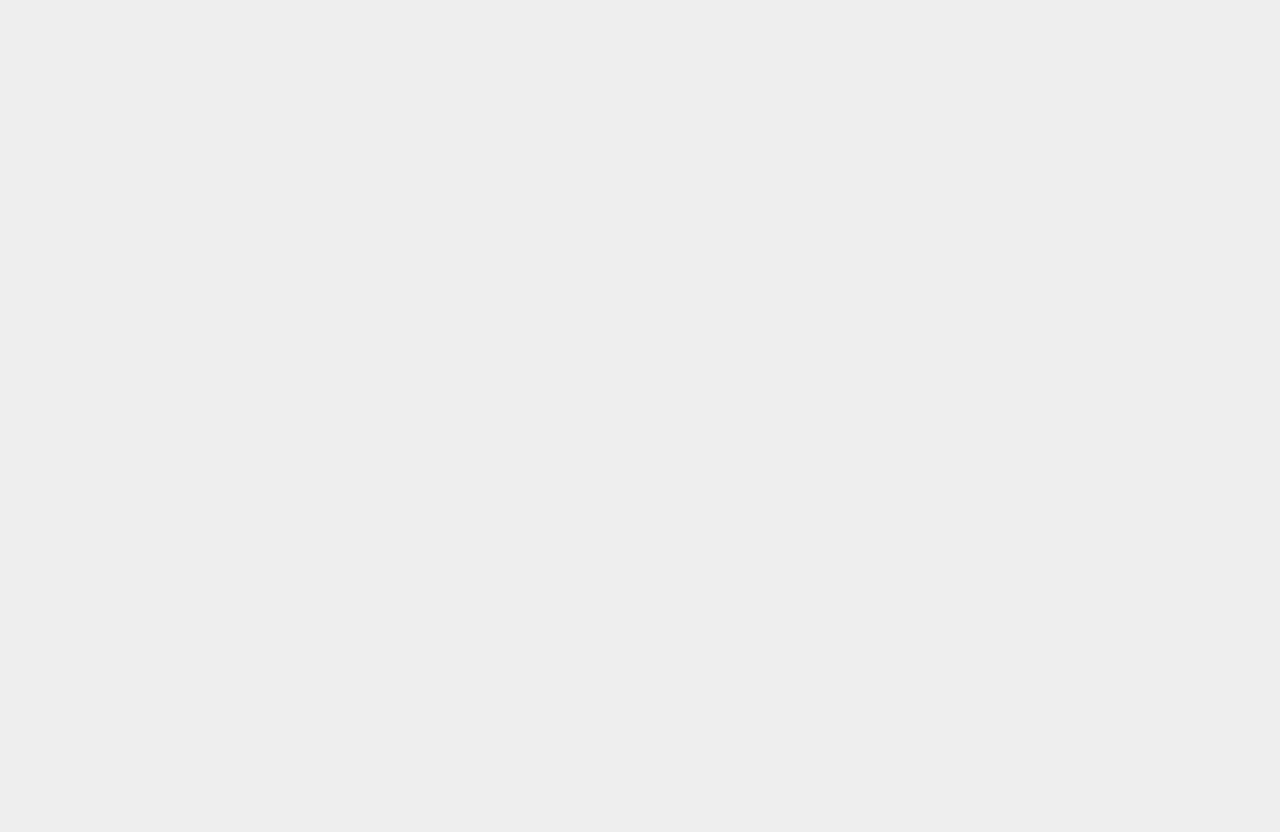
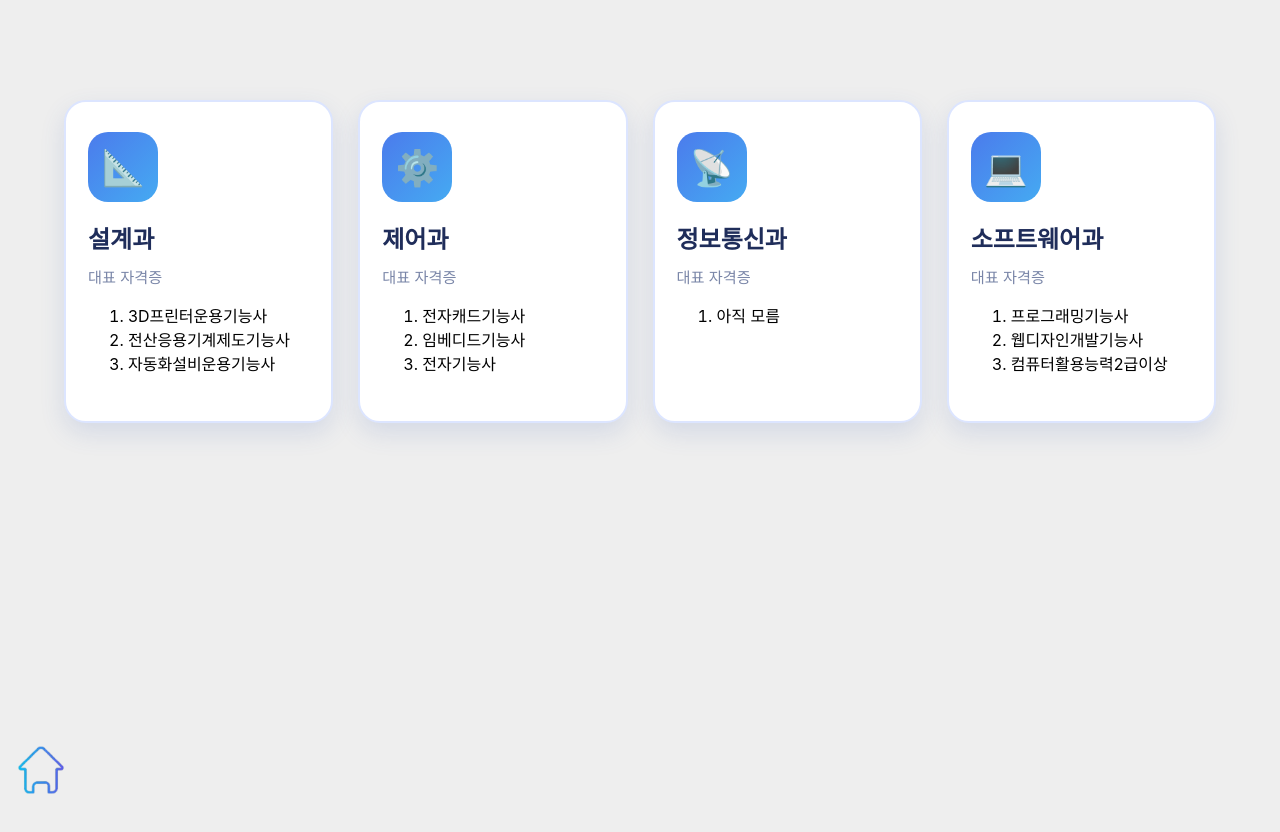
Before and after one commit to yougive9090/SPAMTEAM, a React (Create React App) app in the folder project/: page /Certificate in a window 1280 px wide. Before the commit this address had no page. Shown: the top 832 px of the page. Before the commit the page ends 800 px from the top, so only its background shows below. Built offline with nearby package versions, Linux system fonts and the light colour scheme.

Commit message:
자격증

```diff
--- a/project/src/App.js
+++ b/project/src/App.js
@@ -2,7 +2,7 @@ import './App.css';
 import Menu from './js/menu';
 import HunMenu from './js/hun_menu';
 import Home from './js/home';
-
+import Wkrurwmd from './js/wkrurwmd';
 import { BrowserRouter, Routes, Route } from 'react-router-dom';
 
 function Main() {
@@ -21,6 +21,7 @@ function App() {
         <Routes>
           <Route path="/" element={<Main />} />
           <Route path="/home" element={<Home />} />
+          <Route path="/Certificate" element={<Wkrurwmd />} />
         </Routes>
       </BrowserRouter>
     </div>
--- a/project/src/js/menu.js
+++ b/project/src/js/menu.js
@@ -69,7 +69,7 @@ const related = keywords.filter((word) => {
         <div className="menuName">학교 정보 공유 플랫폼</div>
         <Link to="/home" className="menu_home">홈</Link>
         <div className="menu_item">대회</div>
-        <div className="menu_item">자격증</div>
+        <Link to="/Certificate" className="menu_item">자격증</Link>
         <div className="menu_item">프로그램</div>
         <div className="menu_item">동아리</div>
         <div className="menu_item">선배의 팁</div>
--- /dev/null
+++ b/project/src/js/wkrurwmd.css
@@ -0,0 +1,76 @@
+.major-container {
+  width: 90%;
+  max-width: 1200px;
+  margin: 100px auto;
+
+  display: grid;
+  grid-template-columns: repeat(4, 1fr);
+  gap: 25px;
+}
+
+.major-box {
+  background: #ffffff;
+  border-radius: 22px;
+  padding: 30px 22px;
+
+  text-align: left; /* 여기 변경 */
+
+  border: 2px solid #dce5ff;
+  box-shadow: 0 10px 25px rgba(70, 100, 180, 0.15);
+
+  transition: 0.3s;
+  cursor: pointer;
+}
+
+.major-box:hover {
+  transform: translateY(-10px);
+  border-color: #4b7bec;
+  box-shadow: 0 18px 35px rgba(70, 100, 180, 0.25);
+}
+
+.major-icon {
+  width: 70px;
+  height: 70px;
+  margin: 0 0 18px 0; /* 가운데 정렬 해제 */
+
+  background: linear-gradient(135deg, #4b7bec, #45aaf2);
+  border-radius: 20px;
+
+  display: flex;
+  align-items: center;
+  justify-content: center;
+
+  font-size: 35px;
+}
+
+.major-box h2 {
+  margin: 10px 0;
+  font-size: 1.5rem;
+  color: #1f2d5a;
+}
+
+.major-label {
+  margin: 8px 0;
+  color: #7a86a8;
+  font-size: 0.95rem;
+}
+
+.major-box h3 {
+  margin-top: 12px;
+  font-size: 1.05rem;
+  color: #3867d6;
+}
+
+/* 태블릿 */
+@media (max-width: 900px) {
+  .major-container {
+    grid-template-columns: repeat(2, 1fr);
+  }
+}
+
+/* 모바일 */
+@media (max-width: 500px) {
+  .major-container {
+    grid-template-columns: 1fr;
+  }
+}
--- /dev/null
+++ b/project/src/js/wkrurwmd.js
@@ -0,0 +1,63 @@
+import "./wkrurwmd.css";
+import './home.css';
+
+function wkrurwmd() {
+  const majors = [
+    {
+      name: "설계과",
+      icon: "📐",
+      certs: [
+        "3D프린터운용기능사",
+        "전산응용기계제도기능사",
+        "자동화설비운용기능사",
+      ],
+    },
+    {
+      name: "제어과",
+      icon: "⚙️",
+      certs: [
+        "전자캐드기능사",
+        "임베디드기능사",
+        "전자기능사"
+      ],
+    },
+    {
+      name: "정보통신과",
+      icon: "📡",
+      certs: [
+        "아직 모름"
+      ],
+    },
+    {
+      name: "소프트웨어과",
+      icon: "💻",
+      certs: [
+        "프로그래밍기능사",
+        "웹디자인개발기능사",
+        "컴퓨터활용능력2급이상"
+      ],
+    },
+  ];
+
+  return (
+    <div className="major-container">
+      {majors.map((major, index) => (
+        <div className="major-box" key={index}>
+          <div className="major-icon">{major.icon}</div>
+
+          <h2>{major.name}</h2>
+          <p className="major-label">대표 자격증</p>
+
+          <ol className="cert-list">
+            {major.certs.map((cert, certIndex) => (
+              <li key={certIndex}>{cert}</li>
+            ))}
+          </ol>
+        </div>
+      ))}
+      <a href="http://localhost:3000" alt="None" className="back"><img src="back.png" alt="Home" className="back"/></a>
+    </div>
+  );
+}
+
+export default wkrurwmd;
```
